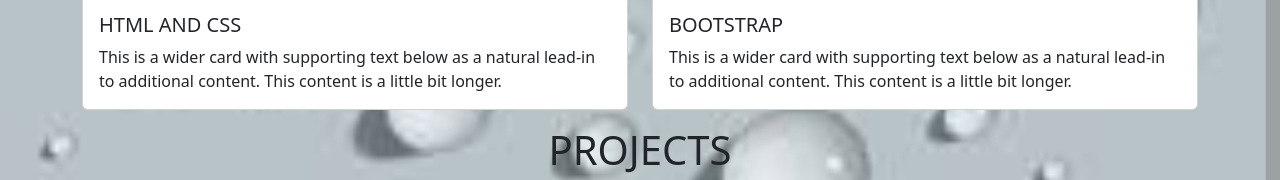
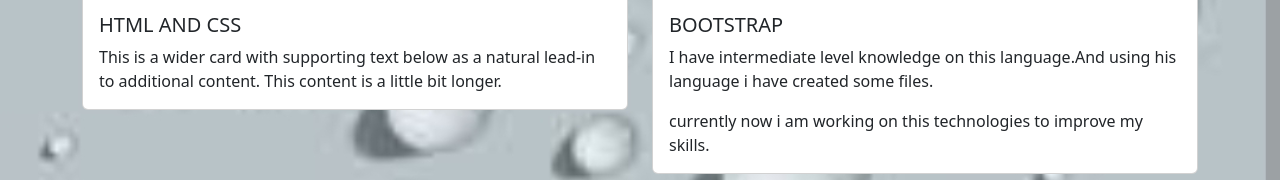
Before and after one commit to bharat795/kumar, a plain HTML site: page index.html in a window 1280 px wide. Shown: the part 2738-2918 px from the top of the page. Drawn offline with nearby package versions, Linux system fonts and the light colour scheme; grey boxes are pictures that could not be loaded.

Commit message:
Update index.html

```diff
--- a/index.html
+++ b/index.html
@@ -185,7 +185,8 @@
             <img src="card 2.jpeg" class="card-img-top">
             <div class="card-body">
               <h5 class="card-title">BOOTSTRAP</h5>
-              <p class="card-text">This is a wider card with supporting text below as a natural lead-in to additional content. This content is a little bit longer.</p>
+              <p class="card-text">I have intermediate level knowledge on this language.And using his language i have created some files.</p>
+                <p class="card-text"> currently now i am working on this technologies to improve my skills.</p>
             </div>
           </div>
         </div>
```
